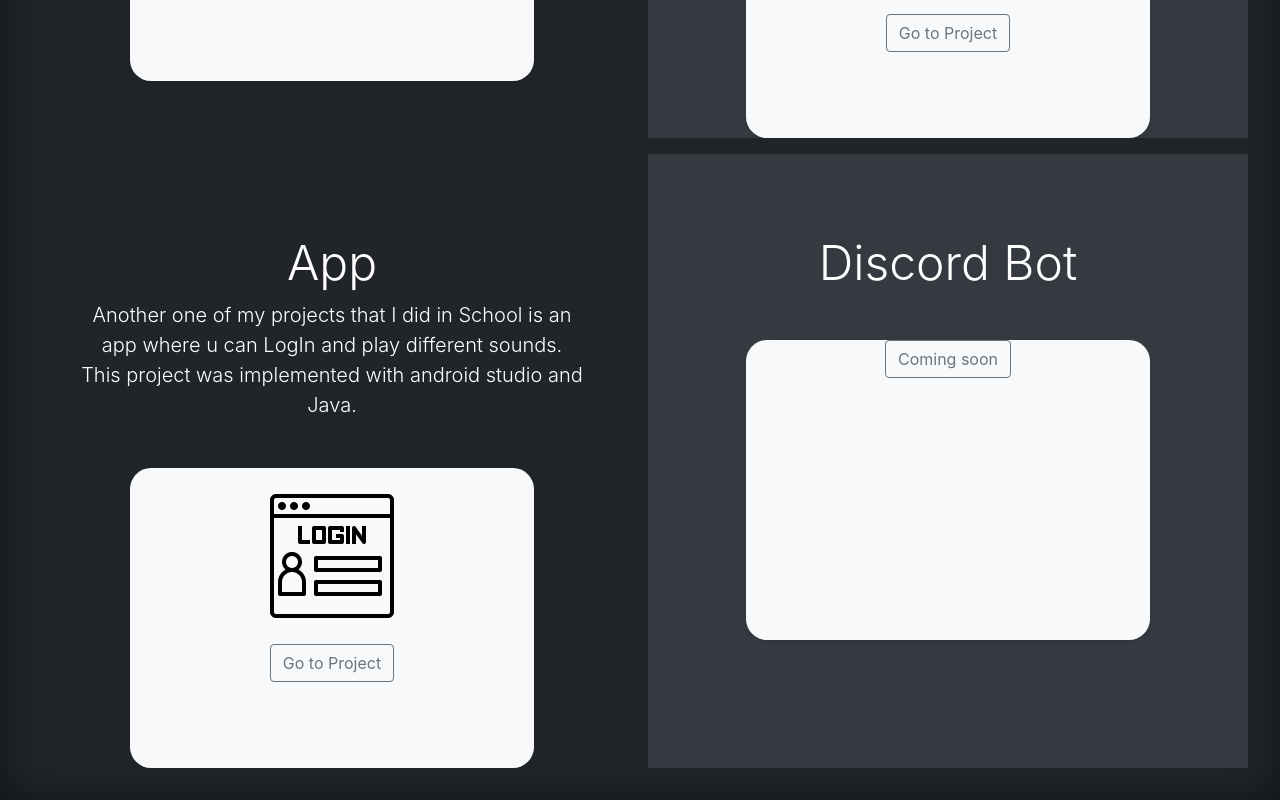
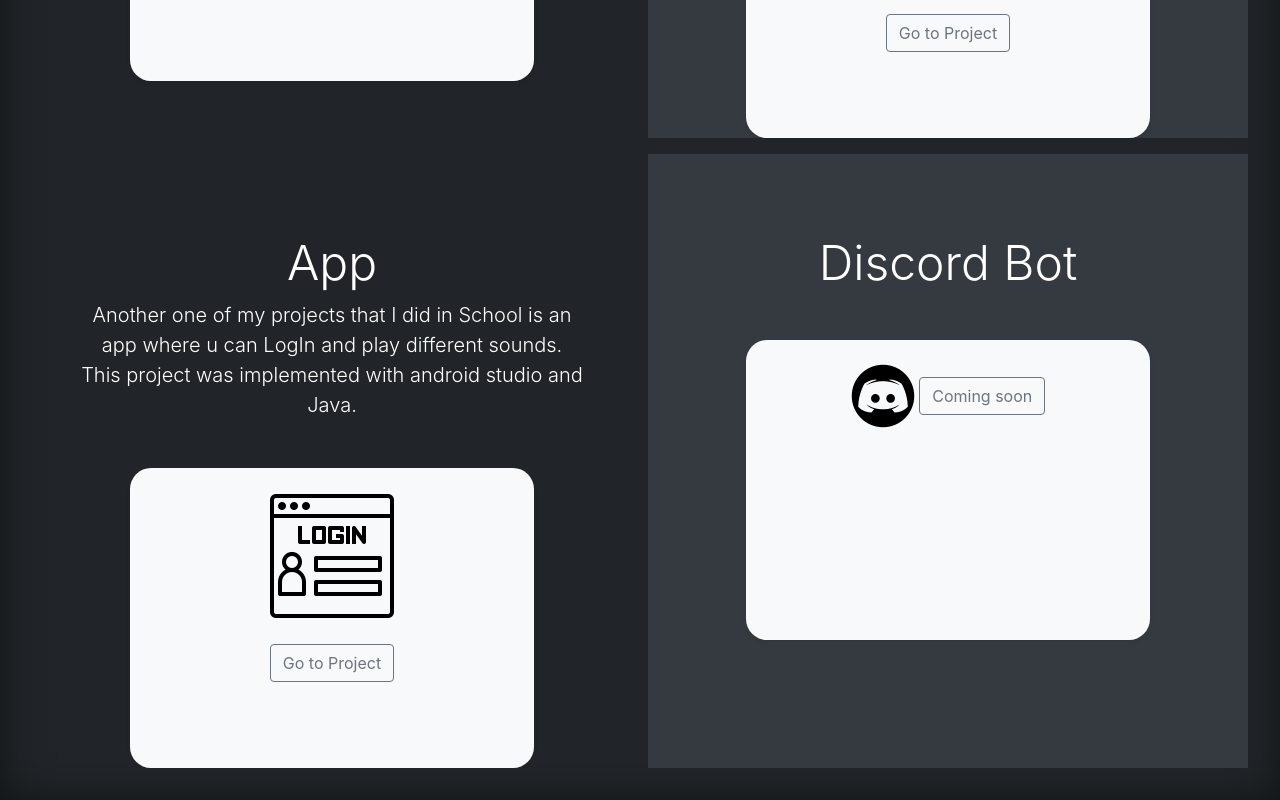
Before and after one commit to AlessandroBaumgartner/AlessandroBaumgartner.github.io, a plain HTML site: page website/projects.html in a window 1280 px wide. Shown: the part 1104-1904 px from the top of the page. Drawn offline with nearby package versions, Linux system fonts and the light colour scheme.

Commit message:
discord icon

```diff
--- a/website/projects.html
+++ b/website/projects.html
@@ -107,7 +107,7 @@
                     <a class="btn btn-outline-secondary" href="https://portfolio.bbbaden.ch/view/view.php?t=VizwWajPYe5RxdKhLHCF">Go to Project</a>
                 </div>
             </div>
-            <div class="bg-dark me-md-3 pt-3 px-3 pt-md-5 px-md-5 text-center text-white overflow-hidden">
+             <div class="bg-dark me-md-3 pt-3 px-3 pt-md-5 px-md-5 text-center text-white overflow-hidden">
 
                 <div class="my-3 py-3">
 
@@ -116,8 +116,11 @@
                     </p>
 
                 </div>
+
                 <div class="bg-light shadow-sm mx-auto"
                     style="width: 80%; height: 300px; border-radius: 21px 21px 21px 21px;">
+                    <br>
+                    <img src="../img/discord.png" alt="Discord Icon">
                     <a class="btn btn-outline-secondary" href="#">Coming soon</a>
                 </div>
 
```
Also changed, not shown: img/discord.png (added).
